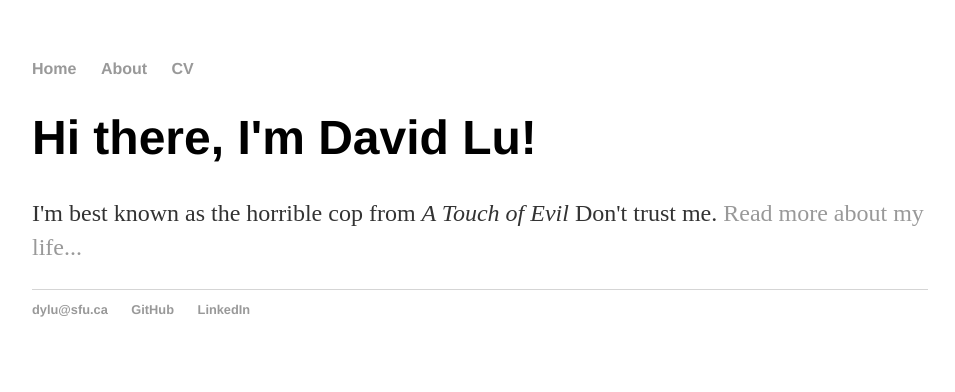
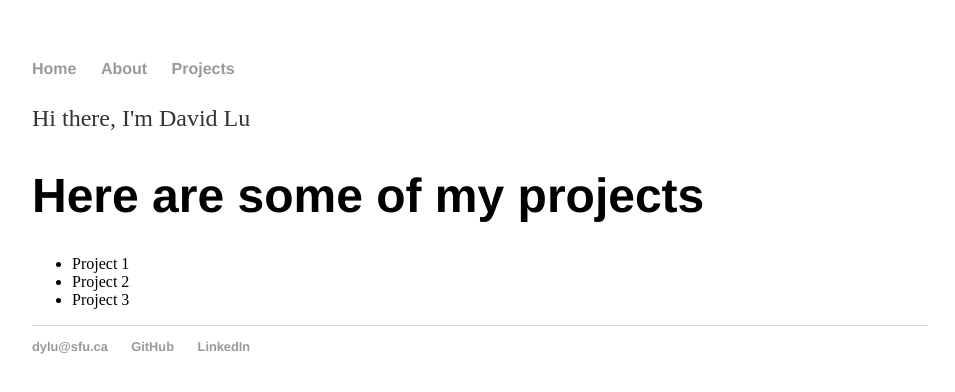
Before and after one commit to davidlu98/davidlu98.github.io, a plain HTML site: page index.html in a window 1280 px wide. Shown: the whole page, without its empty margins (160-1115 px from the left). Drawn offline with Linux system fonts and the light colour scheme.

Commit message:
Update index.html
modifications again#1

```diff
--- a/index.html
+++ b/index.html
@@ -6,25 +6,51 @@
 		<link rel="stylesheet" type="text/css" href="/css/main.css">
 	</head>
 	<body>
+		<!-- Begin main -->
+		<div id="main">
+			<!-- Begin nav -->
 			<nav>
+				<!-- Begin ul -->
 				<ul>
 					<li><a href="/">Home</a></li>
-	        	<li><a href="/about">About</a></li>
-        		<li><a href="/projects">CV</a></li>
+					<li><a href="#about">About</a></li>
+					<li><a href="#projects">Projects</a></li>
 				</ul>
+				<!-- End ul -->
 			</nav>
-		<div class="container">
-    		<div class="blurb">
-        		<h1>Hi there, I'm David Lu!</h1>
-			<p>I'm best known as the horrible cop from <em>A Touch of Evil</em> Don't trust me. <a href="/about">Read more about my life...</a></p>
-    		</div><!-- /.blurb -->
-		</div><!-- /.container -->
+			<!-- End nav -->
+
+			<!-- Begin about -->
+			<div id="about">
+				<p>Hi there, I'm David Lu</p>
+			</div>
+			<!-- End about -->
+
+			<!-- Begin projects -->
+			<div id="projects">
+				<h1>Here are some of my projects</h1>
+				<!-- Begin ul -->
+				<ul>
+					<li>Project 1</li>
+					<li>Project 2</li>
+					<li>Project 3</li>
+				</ul>
+				<!-- End ul -->
+			</div>
+			<!-- End projects -->
+
+			<!-- Begin footer -->
 			<footer>
+				<!-- Begin ul -->
 				<ul>
 					<li><a href="mailto:dylu@sfu.ca">dylu@sfu.ca</a></li>
 					<li><a href="https://github.com/davidlu98">GitHub</a></li>
 					<li><a href="https://linkedin.com/in/david-lu-748836162/">LinkedIn</a></li>
 				</ul>
+				<!-- End ul -->
 			</footer>
+			<!-- End footer -->
+		</div>
+		<!-- End main -->
 	</body>
 </html>
```
Lines whose indentation alone changed are shown as unchanged.
